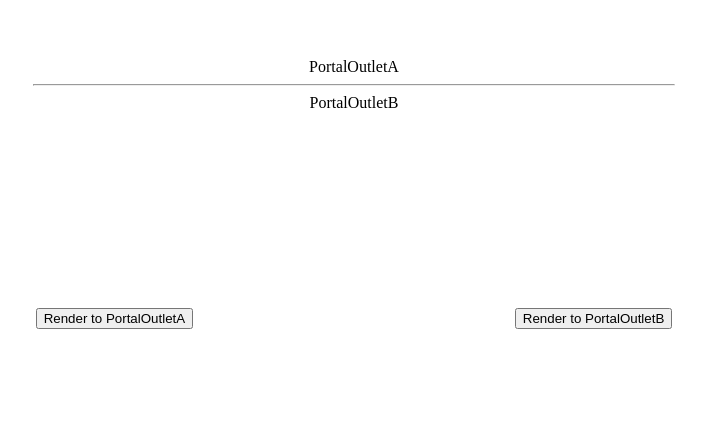
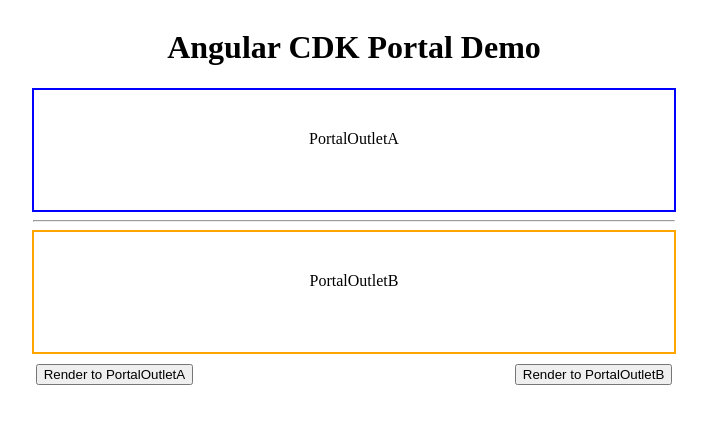
Before and after one commit to systemallica/angular-portals-demo, an Angular app: page / in a window 1280 px wide. Shown: the top 424 px of the page, without its empty margins (294-1001 px from the left). Built offline with nearby package versions, Linux system fonts and the light colour scheme.

Commit message:
refacto: styles

```diff
--- a/src/app/app.component.html
+++ b/src/app/app.component.html
@@ -1,10 +1,15 @@
 <main>
+  <h1>Angular CDK Portal Demo</h1>
   <div class="outlet">
-    PortalOutletA
-    <ng-template [cdkPortalOutlet]="selectedPortalA"></ng-template>
+    <div class="a">
+      PortalOutletA
+      <ng-template [cdkPortalOutlet]="selectedPortalA"></ng-template>
+    </div>
     <hr />
-    PortalOutletB
-    <ng-template [cdkPortalOutlet]="selectedPortalB"></ng-template>
+    <div class="b">
+      PortalOutletB
+      <ng-template [cdkPortalOutlet]="selectedPortalB"></ng-template>
+    </div>
   </div>
 
   <div class="buttons">
--- a/src/app/app.component.scss
+++ b/src/app/app.component.scss
@@ -10,14 +10,27 @@ main {
     flex: 1;
     align-items: center;
     flex-direction: column;
-    margin-top: 50px;
     width: 100%;
+    .a,
+    .b {
+      padding-top: 40px;
+      height: 80px;
+      width: 50%;
+      text-align: center;
+    }
+    .a {
+      border: 2px solid blue;
+    }
+    .b {
+      border: 2px solid orange;
+    }
     hr {
       width: 50%;
     }
   }
 
   .buttons {
+    margin-top: 10px;
     width: 100%;
     display: flex;
     align-items: flex-start;
```
